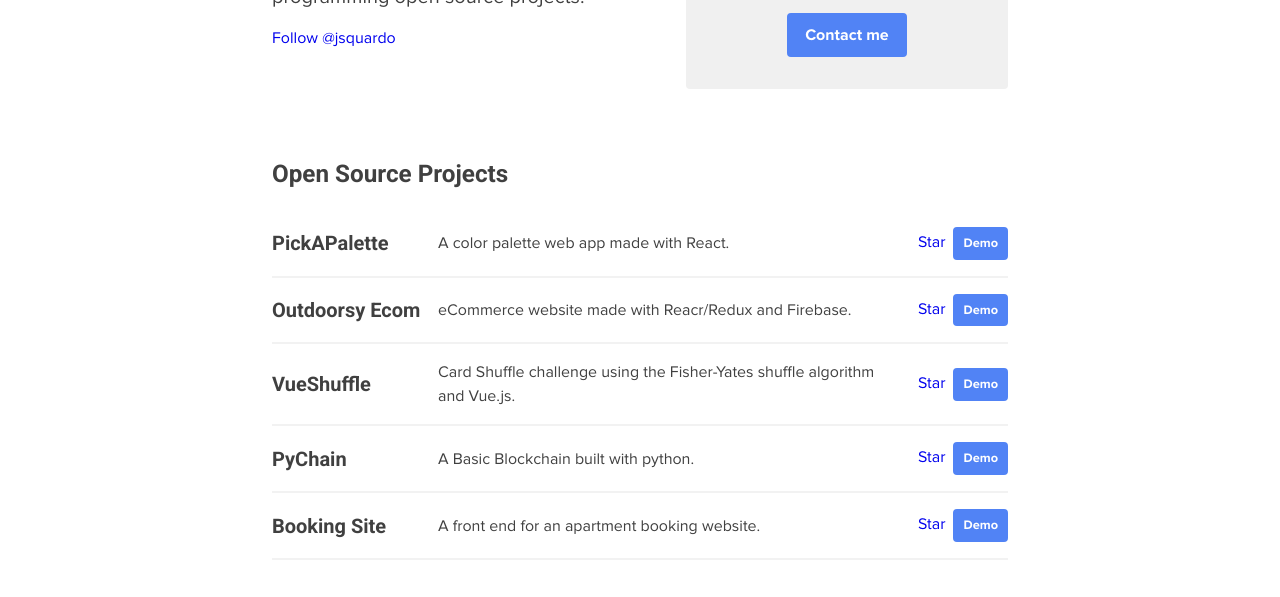
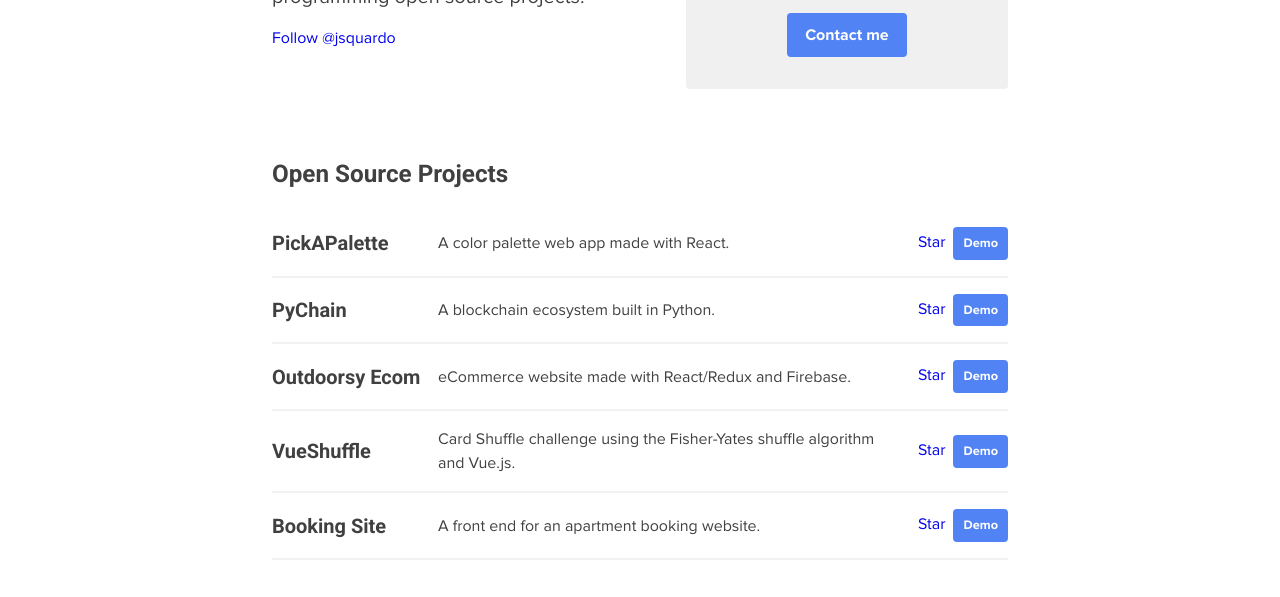
Before and after one commit to jsquardo/johnmichael.dev, a plain HTML site: page index.html in a window 1280 px wide. Shown: the part 380-977 px from the top of the page. Drawn offline with Linux system fonts and the light colour scheme; a web font is replaced by a local one.

Commit message:
Addee new blockchain project

```diff
--- a/index.html
+++ b/index.html
@@ -72,10 +72,23 @@
             <h2>
               <a href="" class="project-link">
                 <div class="project-icon"></div>
+                <div class="project-title">PyChain</div>
+              </a>
+            </h2>
+            <p>A blockchain ecosystem built in Python.</p>
+            <div class="buttons">
+              <a class="github-button" href="https://github.com/jsquardo/PyReactChain" target="_blank" data-size="large" aria-label="Star jsquardo/PickAPalette on GitHub">Star</a>
+              <a href="https://github.com/jsquardo/PyReactChain" target="_blank" class="button">Demo</a>
+            </div>
+          </div>
+          <div class="each">
+            <h2>
+              <a href="" class="project-link">
+                <div class="project-icon"></div>
                 <div class="project-title">Outdoorsy Ecom</div>
               </a>
             </h2>
-            <p>eCommerce website made with Reacr/Redux and Firebase.</p>
+            <p>eCommerce website made with React/Redux and Firebase.</p>
             <div class="buttons">
               <a class="github-button" href="https://github.com/jsquardo/Ecom_Site" target="_blank" data-size="large" aria-label="Star jsquardo/PickAPalette on GitHub">Star</a>
               <a href="" class="button">Demo</a>
@@ -92,19 +105,6 @@
             <div class="buttons">
               <a class="github-button" href="https://github.com/jsquardo/cardShuffler" target="_blank" data-size="large" aria-label="Star jsquardo/PickAPalette on GitHub">Star</a>
               <a href="http://defective-learning.surge.sh/" target="_blank" class="button">Demo</a>
-            </div>
-          </div>
-          <div class="each">
-            <h2>
-              <a href="" class="project-link">
-                <div class="project-icon"></div>
-                <div class="project-title">PyChain</div>
-              </a>
-            </h2>
-            <p>A Basic Blockchain built with python.</p>
-            <div class="buttons">
-              <a class="github-button" href="https://github.com/jsquardo/PyChain" target="_blank" data-size="large" aria-label="Star jsquardo/PickAPalette on GitHub">Star</a>
-              <a href="https://github.com/jsquardo/PyChain" target="_blank" class="button">Demo</a>
             </div>
           </div>
           <div class="each">
```
